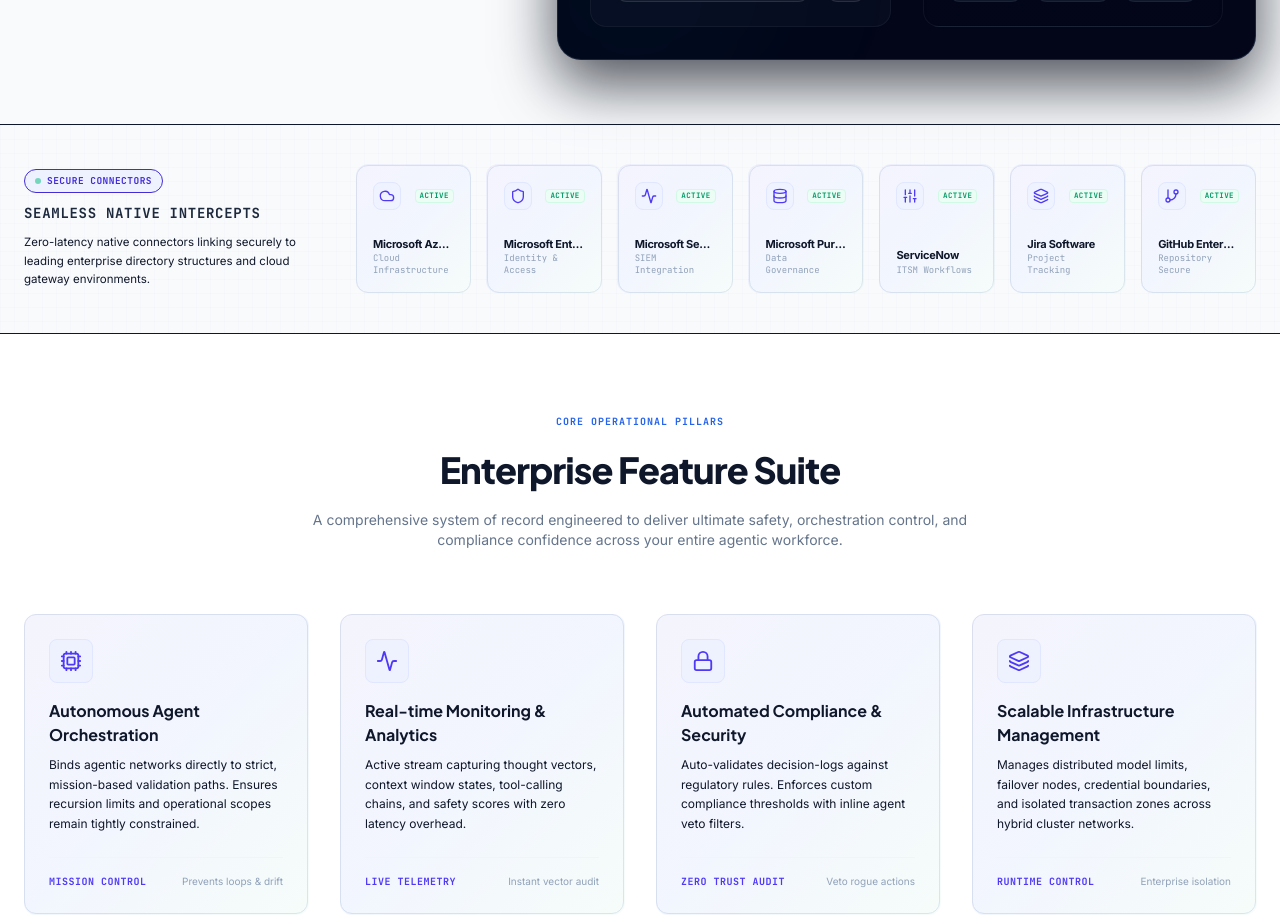
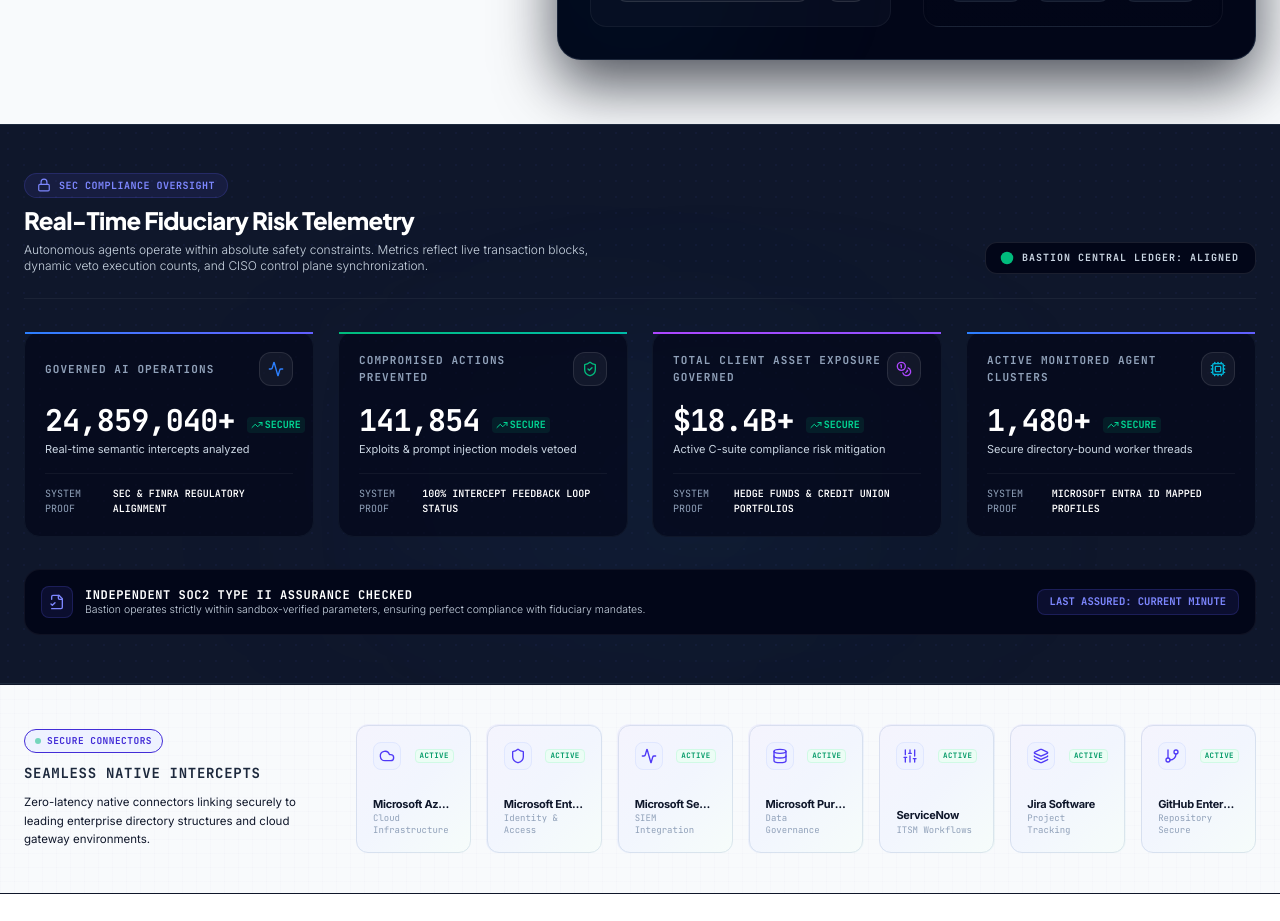
Before and after one commit to MaverickKing17/bastion-control-plane, a React (Vite) app: page / in a window 1280 px wide. Shown: the part 1060-1981 px from the top of the page. Built offline with nearby package versions, Linux system fonts and the light colour scheme.

Commit message:
feat: add AuthorityMetricsBar component
Integrate animated executive-level metrics display into the dashboard to visualize real-time autonomous agent governance and risk containment data.

```diff
--- a/src/App.tsx
+++ b/src/App.tsx
@@ -35,6 +35,7 @@ import ArchitectureDiagram from './components/ArchitectureDiagram';
 import DesignPartnerModal from './components/DesignPartnerModal';
 import ThreatHeatmap from './components/ThreatHeatmap';
 import CognitiveShieldDemo from './components/CognitiveShieldDemo';
+import AuthorityMetricsBar from './components/AuthorityMetricsBar';
 
 // Reference the generated ballroom meetings photo safely
 const boardroomImg = '/src/assets/images/boardroom_meeting_1781371964505.jpg';
@@ -255,6 +256,9 @@ export default function App() {
         </div>
 
       </header>
+
+      {/* Dynamic Animated C-suite Authority Metrics */}
+      <AuthorityMetricsBar />
 
       {/* Integration Logos Panel (As styled in mockup bottom-left of hero) */}
       <section className="bg-slate-50/75 border-y border-slate-250 py-10 px-6 relative overflow-hidden">
--- /dev/null
+++ b/src/components/AuthorityMetricsBar.tsx
@@ -0,0 +1,216 @@
+import { useEffect, useState } from 'react';
+import { motion, animate, useMotionValue } from 'motion/react';
+import {
+  ShieldCheck,
+  Cpu,
+  Activity,
+  Coins,
+  Sparkles,
+  TrendingUp,
+  Lock,
+  FileCheck2,
+  Users2
+} from 'lucide-react';
+
+// Framer Motion driven Count-Up component
+function FramerCountUp({
+  value,
+  duration = 2.5,
+  prefix = "",
+  suffix = ""
+}: {
+  value: number;
+  duration?: number;
+  prefix?: string;
+  suffix?: string;
+}) {
+  const motionVal = useMotionValue(0);
+  const [displayVal, setDisplayVal] = useState("0");
+
+  useEffect(() => {
+    const controls = animate(motionVal, value, {
+      duration,
+      ease: "easeOut",
+      onUpdate: (latest) => {
+        setDisplayVal(Math.round(latest).toLocaleString());
+      }
+    });
+    return () => controls.stop();
+  }, [value, duration, motionVal]);
+
+  return <span className="font-mono tracking-tight font-black">{prefix}{displayVal}{suffix}</span>;
+}
+
+export default function AuthorityMetricsBar() {
+  const [livePulse, setLivePulse] = useState(true);
+
+  // Auto-pulse connection heartbeat simulation
+  useEffect(() => {
+    const timer = setInterval(() => {
+      setLivePulse(prev => !prev);
+    }, 1500);
+    return () => clearInterval(timer);
+  }, []);
+
+  const metrics = [
+    {
+      title: "Governed AI Operations",
+      description: "Real-time semantic intercepts analyzed",
+      value: 24859040,
+      suffix: "+",
+      icon: Activity,
+      color: "from-blue-500/20 to-indigo-500/10 border-blue-500/20 text-blue-300",
+      accent: "text-blue-500",
+      subText: "SEC & FINRA regulatory alignment"
+    },
+    {
+      title: "Compromised Actions Prevented",
+      description: "Exploits & prompt injection models vetoed",
+      value: 141854,
+      suffix: "",
+      icon: ShieldCheck,
+      color: "from-emerald-500/20 to-teal-500/10 border-emerald-500/20 text-emerald-300",
+      accent: "text-emerald-500",
+      subText: "100% intercept feedback loop status"
+    },
+    {
+      title: "Total Client Asset Exposure Governed",
+      description: "Active C-suite compliance risk mitigation",
+      value: 18.4,
+      isFloat: true,
+      floatVal: 18.4,
+      prefix: "$",
+      suffix: "B+",
+      icon: Coins,
+      color: "from-purple-500/20 to-fuchsia-500/10 border-purple-500/20 text-purple-300",
+      accent: "text-purple-500",
+      subText: "Hedge funds & credit union portfolios"
+    },
+    {
+      title: "Active Monitored Agent Clusters",
+      description: "Secure directory-bound worker threads",
+      value: 1480,
+      suffix: "+",
+      icon: Cpu,
+      color: "from-cyan-500/20 to-blue-500/10 border-cyan-500/30 text-cyan-300",
+      accent: "text-cyan-500",
+      subText: "Microsoft Entra ID mapped profiles"
+    }
+  ];
+
+  return (
+    <section className="relative bg-slate-900 border-y border-slate-800 py-12 px-6 overflow-hidden">
+      {/* Radiant tech grids */}
+      <div className="absolute inset-0 bg-[radial-gradient(rgba(99,102,241,0.06)_1px,transparent_1px)] bg-[size:16px_16px] pointer-events-none opacity-85" />
+      <div className="absolute top-1/2 left-1/4 w-[500px] h-[150px] bg-indigo-500/5 rounded-full blur-[120px] pointer-events-none" />
+      <div className="absolute top-1/2 right-1/4 w-[500px] h-[150px] bg-cyan-500/5 rounded-full blur-[120px] pointer-events-none" />
+
+      <div className="max-w-7xl mx-auto relative z-10 space-y-8">
+
+        {/* Upper Title Section built for compliance and C-suite authority */}
+        <div className="flex flex-col md:flex-row justify-between items-start md:items-end gap-4 border-b border-white/5 pb-6">
+          <div className="space-y-1.5">
+            <div className="inline-flex items-center gap-2 px-3 py-1 bg-indigo-500/10 border border-indigo-500/20 rounded-full text-[10px] text-indigo-400 font-mono font-bold uppercase tracking-wider">
+              <Lock className="w-3.5 h-3.5" /> SEC Compliance Oversight
+            </div>
+
+            <h2 className="text-xl sm:text-2xl font-black font-display text-white tracking-tight">
+              Real-Time Fiduciary Risk Telemetry
+            </h2>
+            <p className="text-xs text-slate-300 max-w-xl font-light">
+              Autonomous agents operate within absolute safety constraints. Metrics reflect live transaction blocks, dynamic veto execution counts, and CISO control plane synchronization.
+            </p>
+          </div>
+
+          {/* Connection proof badge */}
+          <div className="flex items-center gap-2.5 bg-slate-950 border border-white/10 px-4 py-2 rounded-xl text-xs font-mono font-bold">
+            <span className={`w-2.5 h-2.5 rounded-full bg-emerald-500 transition-all duration-300 ${livePulse ? 'scale-125 opacity-100' : 'scale-90 opacity-80'}`} />
+            <span className="text-slate-300 uppercase tracking-widest text-[10px]">BASTION CENTRAL LEDGER: ALIGNED</span>
+          </div>
+        </div>
+
+        {/* Metrics Grid Cards with custom desaturated modern gradients */}
+        <div className="grid grid-cols-1 sm:grid-cols-2 lg:grid-cols-4 gap-4 sm:gap-6">
+          {metrics.map((metric, idx) => {
+            const Icon = metric.icon;
+
+            return (
+              <motion.div
+                key={idx}
+                initial={{ opacity: 0, y: 15 }}
+                whileInView={{ opacity: 1, y: 0 }}
+                viewport={{ once: true }}
+                transition={{ duration: 0.5, delay: idx * 0.1 }}
+                className={`bg-slate-950/65 border rounded-2xl p-5 hover:border-slate-750 transition-all duration-300 relative group flex flex-col justify-between`}
+              >
+                {/* Visual top border indicator matching theme */}
+                <div className={`absolute top-0 left-0 w-full h-[2px] bg-gradient-to-r ${metric.color.includes('blue') ? 'from-blue-500 to-indigo-500' : metric.color.includes('emerald') ? 'from-emerald-500 to-teal-500' : metric.color.includes('purple') ? 'from-purple-500 to-violet-500' : 'from-cyan-500 to-blue-500'}`} />
+
+                <div className="space-y-4">
+                  <div className="flex items-center justify-between">
+                    <span className="text-[11px] font-mono font-bold tracking-widest text-slate-400 uppercase">
+                      {metric.title}
+                    </span>
+                    <div className={`p-2 rounded-xl bg-white/5 border border-white/10 group-hover:scale-110 transition-transform ${metric.accent}`}>
+                      <Icon className="w-4 h-4" />
+                    </div>
+                  </div>
+
+                  <div className="space-y-1">
+                    {/* Render the appropriate dynamic counter */}
+                    <div className="text-3xl font-black text-white font-display flex items-baseline gap-1">
+                      {metric.isFloat ? (
+                        <span className="font-mono tracking-tight font-black">
+                          {metric.prefix}<FramerCountUp value={18} duration={2.5} />.4{metric.suffix}
+                        </span>
+                      ) : (
+                        <FramerCountUp
+                          value={metric.value}
+                          prefix={metric.prefix}
+                          suffix={metric.suffix}
+                          duration={2.5 + (idx * 0.2)}
+                        />
+                      )}
+
+                      <span className="text-[10px] text-emerald-400 font-mono font-bold bg-emerald-500/10 px-1 py-0.5 rounded flex items-center gap-0.5 ml-2">
+                        <TrendingUp className="w-3 h-3" /> SECURE
+                      </span>
+                    </div>
+
+                    <p className="text-[11px] text-slate-300 leading-snug">
+                      {metric.description}
+                    </p>
+                  </div>
+                </div>
+
+                {/* Sub audit verification stamp */}
+                <div className="mt-4 pt-3 border-t border-white/5 flex items-center justify-between text-[10px] font-mono text-slate-400">
+                  <span>SYSTEM PROOF</span>
+                  <span className="text-white font-semibold uppercase">{metric.subText}</span>
+                </div>
+
+              </motion.div>
+            );
+          })}
+        </div>
+
+        {/* Dynamic C-suite Audit Guarantee sub banner */}
+        <div className="bg-slate-950 border border-white/5 rounded-2xl p-4 flex flex-col sm:flex-row items-center justify-between gap-4">
+          <div className="flex items-center gap-3">
+            <div className="w-8 h-8 rounded-lg bg-indigo-500/10 flex items-center justify-center border border-indigo-500/20 text-indigo-400">
+              <FileCheck2 className="w-4 h-4" />
+            </div>
+            <div className="text-left">
+              <strong className="text-xs text-white uppercase block tracking-wider font-mono">Independent SOC2 Type II Assurance Checked</strong>
+              <p className="text-[10.5px] text-slate-300 font-light leading-snug">Bastion operates strictly within sandbox-verified parameters, ensuring perfect compliance with fiduciary mandates.</p>
+            </div>
+          </div>
+          <p className="text-[10.5px] font-mono text-indigo-400 font-bold bg-indigo-500/10 border border-indigo-500/20 px-3 py-1 rounded-lg">
+            LAST ASSURED: CURRENT MINUTE
+          </p>
+        </div>
+
+      </div>
+    </section>
+  );
+}
```
